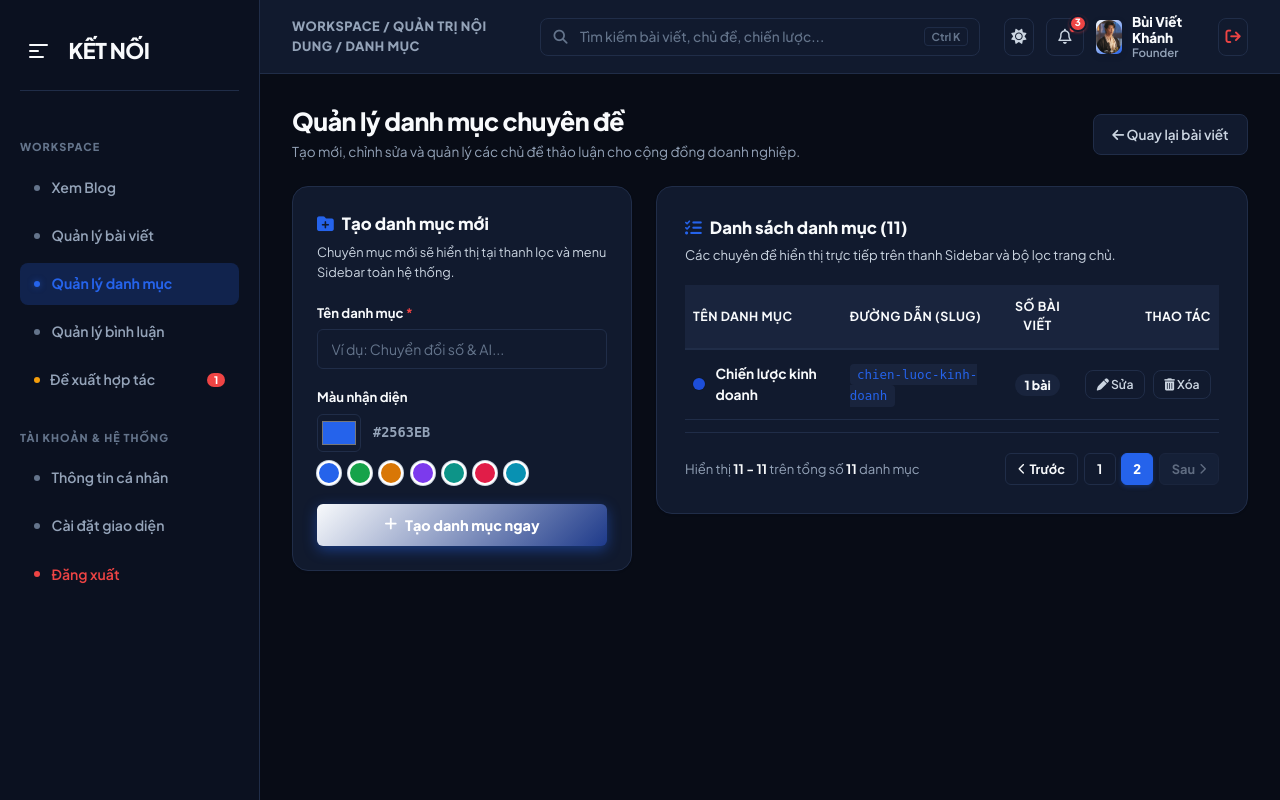
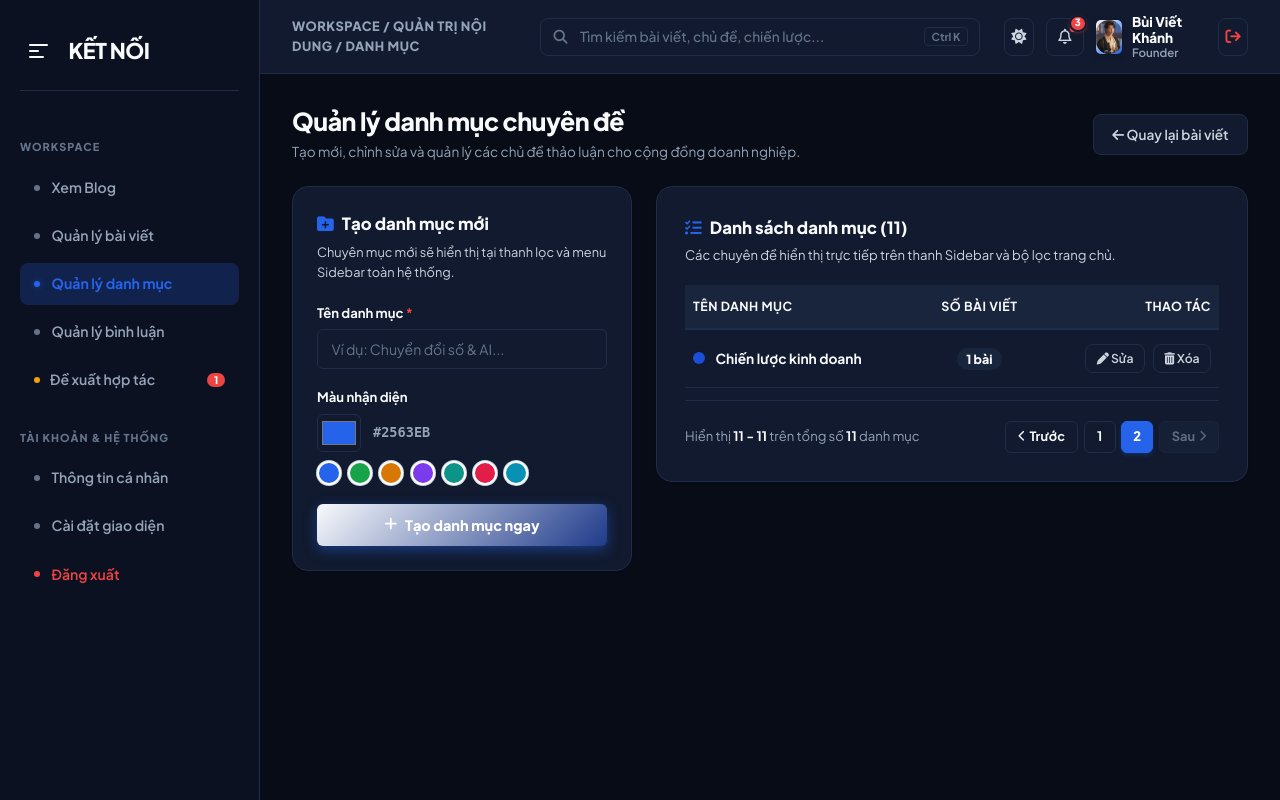
Before and after one commit to BuiKhanh354/business-forum, a Laravel app: page /admin/danh-muc?page=2 in a window 1280 px wide. Run offline with Laravel 10, Linux system fonts and the light colour scheme; a user stored in the database is signed in; data comes from the database, SQL or seed files in the repository; style sheets or scripts are compiled from the project's sources; some libraries are stand-ins or nearby versions.

Commit message:
refactor: remove slug column from manage categories table UI

```diff
--- a/resources/views/pages/manage-categories.blade.php
+++ b/resources/views/pages/manage-categories.blade.php
@@ -92,7 +92,6 @@
                     <thead>
                         <tr style="border-bottom: 2px solid var(--border-card); color: var(--text-muted); font-size: 0.78rem; text-transform: uppercase; letter-spacing: 0.5px;">
                             <th style="padding: 0.75rem 0.5rem;">Tên danh mục</th>
-                            <th style="padding: 0.75rem 0.5rem;">Đường dẫn (Slug)</th>
                             <th style="padding: 0.75rem 0.5rem; text-align: center;">Số bài viết</th>
                             <th style="padding: 0.75rem 0.5rem; text-align: right;">Thao tác</th>
                         </tr>
@@ -107,9 +106,6 @@
                                             <div style="font-weight: 700; color: var(--text-title);">{{ $cat->name }}</div>
                                         </div>
                                     </div>
-                                </td>
-                                <td style="padding: 0.85rem 0.5rem;">
-                                    <code style="font-size: 0.78rem; color: var(--executive-blue); background: var(--bg-subtle); padding: 0.2rem 0.45rem; border-radius: 4px;">{{ $cat->slug }}</code>
                                 </td>
                                 <td style="padding: 0.85rem 0.5rem; text-align: center;">
                                     <span style="font-size: 0.78rem; font-weight: 800; background: var(--bg-subtle); padding: 0.2rem 0.6rem; border-radius: 999px; color: var(--obsidian);">
```
